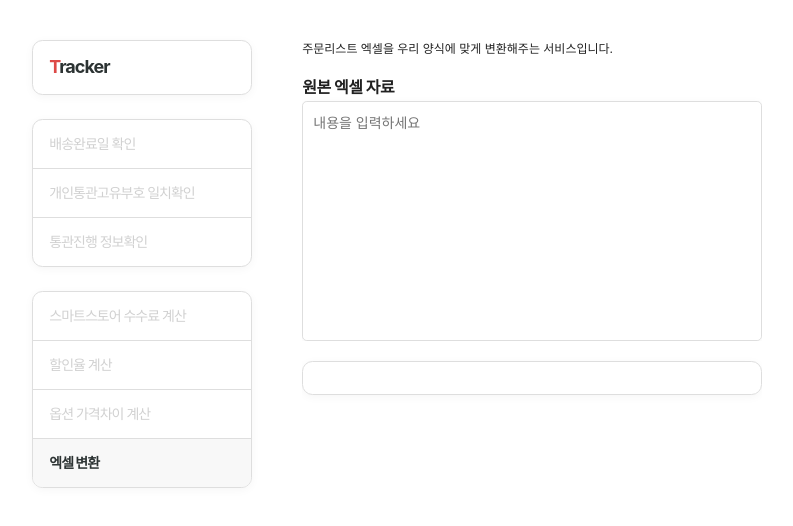
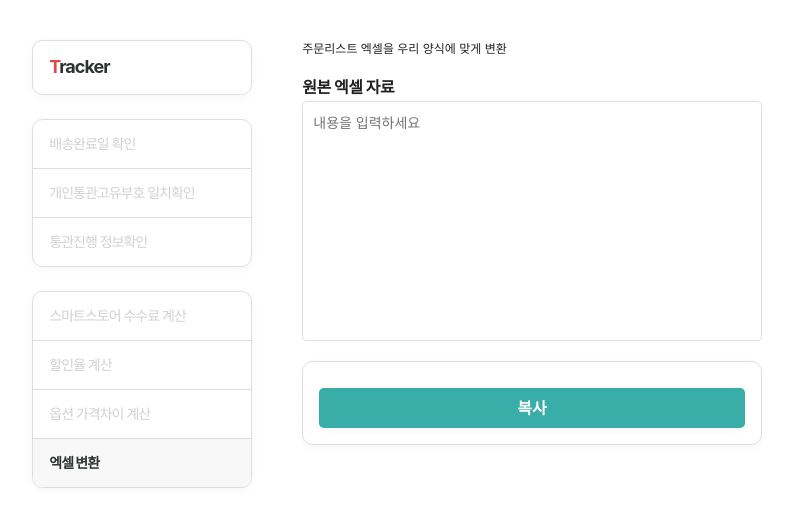
Before and after one commit to megaton111/tracker, a Vue app: page /ExcelConverter in a window 1280 px wide. Shown: the top 526 px of the page, without its empty margins (248-1041 px from the left). Built offline with nearby package versions, Linux system fonts and the light colour scheme; a web font is replaced by a local one.

Commit message:
복사 기능 추가

```diff
--- a/src/components/pages/ExcelConverter.vue
+++ b/src/components/pages/ExcelConverter.vue
@@ -1,7 +1,7 @@
 <template>
 
   <top-description>
-  주문리스트 엑셀을 우리 양식에 맞게 변환해주는 서비스입니다.
+  주문리스트 엑셀을 우리 양식에 맞게 변환
   </top-description>
 
   <div class="sectionWrap salePrice">
@@ -20,8 +20,8 @@
 
     <section class="result">
       <!-- {{ makeData }} -->
-      <div class="row">
-        <div class="col">
+      <div class="row" style="height:100%;">
+        <div class="col" style="--gap-col:10px; height:100%;">
           <div class="wrapTable">
             <table>
               <!-- <thead>
@@ -29,41 +29,36 @@
                   <th v-for="( column , idx ) in getColumn" :key="idx">{{ column }}</th>
                 </tr>
               </thead> -->
-              <tbody ref="code">
+              <tbody>
                 <tr v-for="( row, num ) in makeData" :key="num">
                   <td v-for="( cell, t ) in row" :key="t">{{ cell }}</td>
                 </tr>
               </tbody>
             </table>
           </div>
+          <div class="btnArea"><button type="button" class="btn" @click="copy">복사</button></div>
         </div>
       </div>
-      <!-- <div class="row">
-        <div class="col"><button type="button" class="btn" @click="copy">복사</button></div>
-      </div> -->
     </section>
 
   </div> <!-- end of sectionWrap -->
 </template>
 
 <script>
-  import { reactive, toRefs, watch, ref } from 'vue';
-  // import { priceComma } from '@/utils';
+  import { reactive, toRefs, watch } from 'vue';
   export default {
     name : 'ExcelConverter' ,
     setup () {
 
-      const code = ref(null) ;
-
-      const state = reactive({
+const state = reactive({
         excelData : '' ,
-        getColumn : [ '구매자명',	'수취인명', '판매사이트', '상품주문번호',	'구매자ID', '수취인연락처1', '개인통관고유부호' , '주문일시', '상품명', '옵션정보', '수량', '판매가격' ] ,
+        getColumn : [ '구매자명',	'수취인명', '판매사이트', '상품주문번호',	'구매자ID', '수취인연락처1', '개인통관고유부호' , '결제일', '상품명', '옵션정보', '수량', '판매가격' ] ,
         makeData : [] ,
       }) ;
 
       const convert = ( data ) => {
 
-        console.log( data.split( '\n' ) ) ;
+        state.makeData = [] ;
 
         let setData = data.split( '\n' ).map( item => item.split('\t') )
         ,   columnName = setData.shift()
@@ -74,41 +69,26 @@
 
         if( setData[setData.length-1] == '' ) { setData.splice(-1,1); } // 엑셀 파일에서 복사한 자료로 작업 시 마지막 배열은 빈 배열로 들어가 있어서 삭제함
 
-        console.log( 'setData : ', setData ) ;
-        console.log( 'setData.length : ', setData.length ) ;
         for( let i=0; i<setData.length; i++ ) {
 
-          console.log( '------------------' + i + '------------------' )
-
-          let arr = [] ;
-          let result = null ;
+          let arr = []
+          ,   result = null
+          ,   idx = null
+          ;
 
           for( let j=0; j<state.getColumn.length; j++ ) {
 
-            // if( state.getColumn[j] == '판매가격' ){
-            //   result = parseFloat( setData[i][price1].replace(/(₩|,)/g, "") ) + parseFloat( setData[i][price2].replace(/(₩|,)/g, "") )+ parseFloat( setData[i][price3].replace(/(₩|,)/g, "") );
-            // } else if( state.getColumn[j] == '판매사이트' ) {
-            //   result = '스마트스토어' ;
-            // } else if( state.getColumn[j] == '주문일시' ){
-            //   result = '2022-06-12' ;
-            // } else {
-            //   let idx = columnName.indexOf( state.getColumn[j] ) ;
-            //   result = setData[i][idx] ;
-            // }
 
-            let idx = columnName.indexOf( state.getColumn[j] ) ;
+            idx = columnName.indexOf( state.getColumn[j] ) ;
 
             switch( state.getColumn[j] ) {
               case '판매가격' :
-                // console.log( '---->', setData[i][price1], setData[i][price2], setData[i][price3] ) ;
-                // console.log( '---->', setData[i][price1], setData[i][price2], setData[i][price3].replace(/(₩|,)/g, "" ) ) ;
                 result = parseFloat( setData[i][price1].replace(/(₩|,)/g, "") ) + parseFloat( setData[i][price2].replace(/(₩|,)/g, "") )+ parseFloat( setData[i][price3].replace(/(₩|,)/g, "") );
                 break ;
               case '판매사이트' :
                 result = '스마트스토어' ;
                 break ;
-              case '주문일시' :
-                idx = columnName.indexOf( '결제일' ) ;
+              case '결제일' :
                 result = setData[i][idx].split(' ')[0] ;
                 break ;
               default :
@@ -124,10 +104,13 @@
       }
 
       const copy = () => {
-        let target = code.value ;
-        target.select();
-        target.setSelectionRange(0, Number.MAX_SAFE_INTEGER);
-        document.execCommand('copy');
+        let tableDom = document.querySelector('table');
+        let range  =  document.createRange();
+        range.selectNodeContents(tableDom)
+        let select =  window.getSelection()
+        select.removeAllRanges()
+        select.addRange(range)
+        document.execCommand('copy')
       }
 
       watch(
@@ -136,7 +119,6 @@
           convert( excelData ) ;
         }
       )
-
 
       return {
         ...toRefs(state) ,
@@ -149,9 +131,12 @@
 <style lang="scss">
 .wrapTable{
   width : 100% ;
-  flex : 0 0 auto;
+  flex :1 ;
   height : 100% ;
   overflow-y:auto ;
+}
+.btnArea {
+  flex : 0 0 auto ;
 }
 table {
   width : 100% ;
--- a/src/components/pages/OptionPrice.vue
+++ b/src/components/pages/OptionPrice.vue
@@ -40,6 +40,10 @@
 
     </section>
 
+    <!--
+
+     -->
+
   </div> <!-- end of sectionWrap -->
 </template>
 
```
